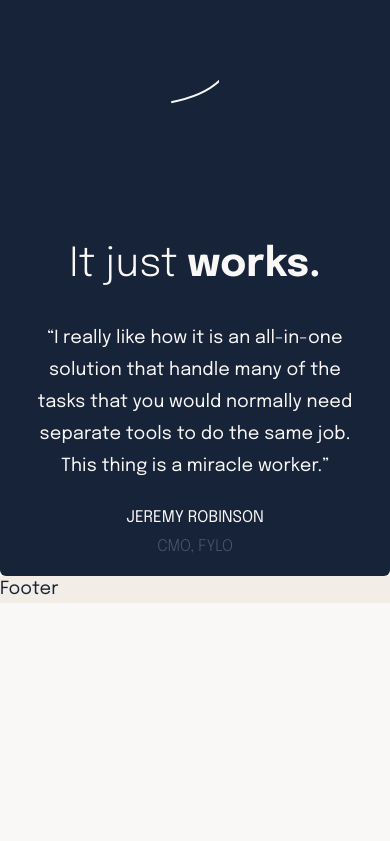
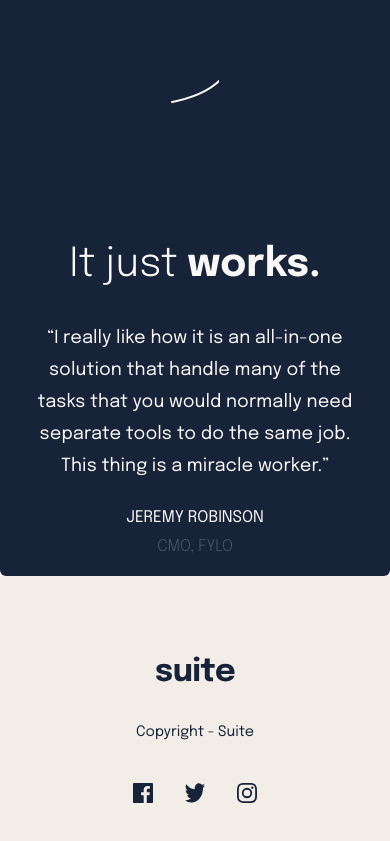
Before and after one commit to mdubelbeis/suite-landing-page, a React (Create React App) app: page / in a window 390 px wide. Shown: the part 1528-2369 px from the top of the page. Before the commit the page ends 2131 px from the top, so only its background shows below. Built offline with nearby package versions, Linux system fonts and the light colour scheme.

Commit message:
styled mobilet footer design

```diff
--- a/src/components/Footer.component.js
+++ b/src/components/Footer.component.js
@@ -1,5 +1,21 @@
+import logo from '../assets/logo.svg';
+import facebook from '../assets/icon-facebook.svg';
+import twitter from '../assets/icon-twitter.svg';
+import insta from '../assets/icon-instagram.svg';
+
 const Footer = () => {
-  return <div className="bg-dark-cream">Footer</div>;
+  return (
+    <div className="w-screen bg-dark-cream p-20 space-y-10 flex flex-col justify-center items-center">
+      <img src={logo} alt="suite logo" />
+      <small>Copyright - Suite</small>
+
+      <div className="flex gap-8">
+        <img src={facebook} alt="facebook logo" />
+        <img src={twitter} alt="twitter logo" />
+        <img src={insta} alt="instagram logo" />
+      </div>
+    </div>
+  );
 };
 
 export default Footer;
```
